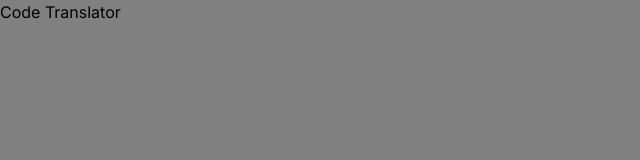
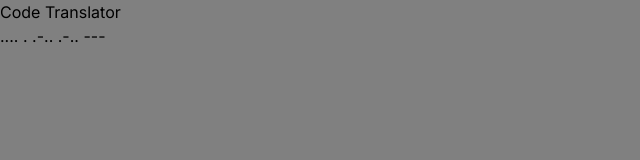
Before and after one commit to ArachnaDude/code-translator, a Next.js app: page / in a window 1280 px wide. Shown: the top 160 px of the page, without its empty margins (0-640 px from the left). Built offline with nearby package versions, Linux system fonts and the light colour scheme.

Commit message:
imported morseLookup

```diff
--- a/app/page.jsx
+++ b/app/page.jsx
@@ -1,7 +1,10 @@
+import { morseLookup } from "./morseLookup";
+
 export default function Home() {
   return (
     <main>
       <h2>Code Translator</h2>
+      <p>{`${morseLookup.H}${morseLookup.E}${morseLookup.L}${morseLookup.L}${morseLookup.O}`}</p>
     </main>
   );
 }
```
